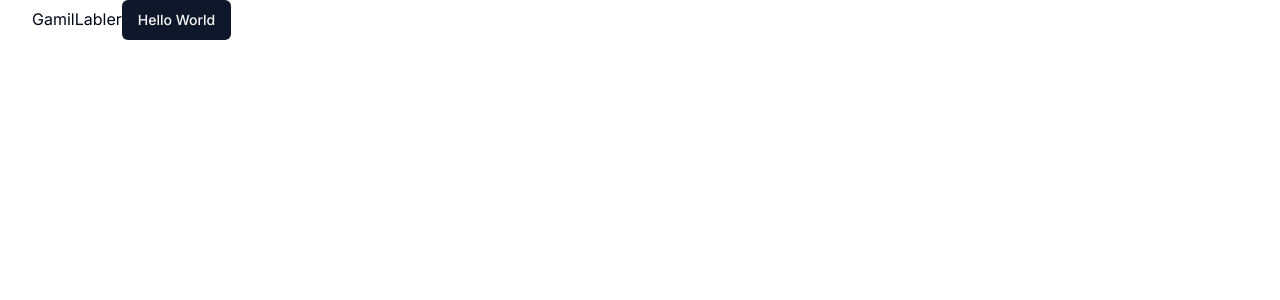
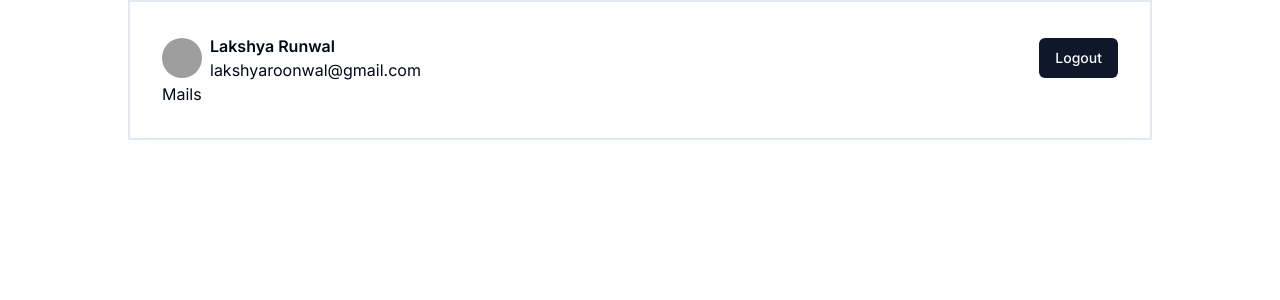
Before and after one commit to lakshya-roonwal/gmail-labler, a Next.js app: page /labeler in a window 1280 px wide. Shown: the top 300 px of the page. Built offline with nearby package versions, Linux system fonts and the light colour scheme; grey boxes are pictures that could not be loaded.

Commit message:
feat : User Info Section UI

```diff
--- a/package.json
+++ b/package.json
@@ -9,6 +9,7 @@
     "lint": "next lint"
   },
   "dependencies": {
+    "@radix-ui/react-avatar": "^1.0.4",
     "@radix-ui/react-slot": "^1.0.2",
     "class-variance-authority": "^0.7.0",
     "clsx": "^2.1.1",
--- a/src/app/labeler/layout.tsx
+++ b/src/app/labeler/layout.tsx
@@ -4,7 +4,7 @@
   children: React.ReactNode;
 }>) {
   return (
-    <main className="w-full px-8">
+    <main className="w-full px-8 flex justify-center">
       {children}
     </main>
   );
--- a/src/app/labeler/page.tsx
+++ b/src/app/labeler/page.tsx
@@ -1,11 +1,9 @@
-import { Button } from "@/components/ui/button"
+import LabelerPage from "@/components/LabelerPage"
+
 
 const GamilLabler = () => {
   return (
-    <div>
-      GamilLabler
-      <Button>Hello World</Button>
-    </div>
+    <LabelerPage/>
   )
 }
 
--- /dev/null
+++ b/src/components/LabelerPage.tsx
@@ -0,0 +1,18 @@
+"use client"
+import { FC } from 'react'
+import { Button } from "@/components/ui/button"
+import UserInfo from './labelerpage/UserInfo'
+import Mails from './labelerpage/Mails'
+
+interface LabelerPageProps {
+
+}
+
+const LabelerPage: FC<LabelerPageProps> = ({}) => {
+  return <div className='border-2 w-full max-w-5xl p-8'>
+    <UserInfo/>
+    <Mails/>
+  </div>
+}
+
+export default LabelerPage
--- /dev/null
+++ b/src/components/labelerpage/Mails.tsx
@@ -0,0 +1,11 @@
+import { FC } from 'react'
+
+interface MailsProps {
+
+}
+
+const Mails: FC<MailsProps> = ({}) => {
+  return <div>Mails</div>
+}
+
+export default Mails
--- /dev/null
+++ b/src/components/labelerpage/UserInfo.tsx
@@ -0,0 +1,27 @@
+import { FC } from "react";
+import { Avatar, AvatarFallback, AvatarImage } from "@/components/ui/avatar";
+import { Button } from "../ui/button";
+
+interface UserInfoProps {}
+
+const UserInfo: FC<UserInfoProps> = ({}) => {
+  return (
+    <div className="flex justify-between items-center w-full">
+      <div className="flex gap-2 items-center">
+        <Avatar>
+          <AvatarImage src="https://github.com/shadcn.png" />
+          <AvatarFallback>CN</AvatarFallback>
+        </Avatar>
+        <div className="flex flex-col">
+          <h3 className="font-semibold">Lakshya Runwal</h3>
+          <p>lakshyaroonwal@gmail.com</p>
+        </div>
+      </div>
+      <div>
+        <Button>Logout</Button>
+      </div>
+    </div>
+  );
+};
+
+export default UserInfo;
--- /dev/null
+++ b/src/components/ui/avatar.tsx
@@ -0,0 +1,50 @@
+"use client"
+
+import * as React from "react"
+import * as AvatarPrimitive from "@radix-ui/react-avatar"
+
+import { cn } from "@/lib/utils"
+
+const Avatar = React.forwardRef<
+  React.ElementRef<typeof AvatarPrimitive.Root>,
+  React.ComponentPropsWithoutRef<typeof AvatarPrimitive.Root>
+>(({ className, ...props }, ref) => (
+  <AvatarPrimitive.Root
+    ref={ref}
+    className={cn(
+      "relative flex h-10 w-10 shrink-0 overflow-hidden rounded-full",
+      className
+    )}
+    {...props}
+  />
+))
+Avatar.displayName = AvatarPrimitive.Root.displayName
+
+const AvatarImage = React.forwardRef<
+  React.ElementRef<typeof AvatarPrimitive.Image>,
+  React.ComponentPropsWithoutRef<typeof AvatarPrimitive.Image>
+>(({ className, ...props }, ref) => (
+  <AvatarPrimitive.Image
+    ref={ref}
+    className={cn("aspect-square h-full w-full", className)}
+    {...props}
+  />
+))
+AvatarImage.displayName = AvatarPrimitive.Image.displayName
+
+const AvatarFallback = React.forwardRef<
+  React.ElementRef<typeof AvatarPrimitive.Fallback>,
+  React.ComponentPropsWithoutRef<typeof AvatarPrimitive.Fallback>
+>(({ className, ...props }, ref) => (
+  <AvatarPrimitive.Fallback
+    ref={ref}
+    className={cn(
+      "flex h-full w-full items-center justify-center rounded-full bg-muted",
+      className
+    )}
+    {...props}
+  />
+))
+AvatarFallback.displayName = AvatarPrimitive.Fallback.displayName
+
+export { Avatar, AvatarImage, AvatarFallback }
```
Also changed, not shown: 1 other file (tests, documents, lock files or other folders).
